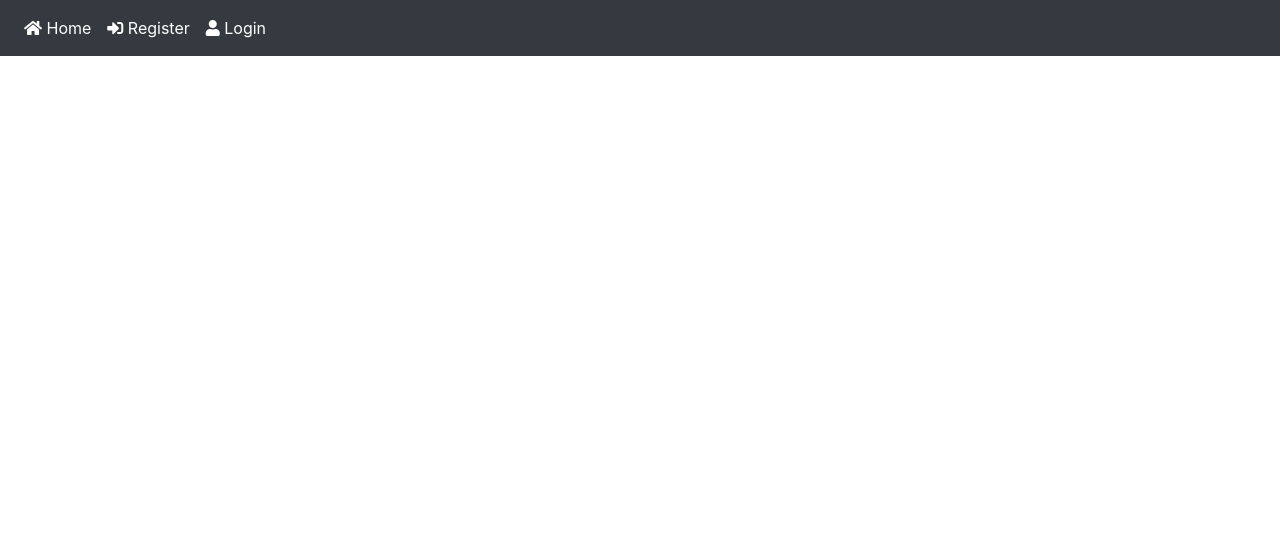
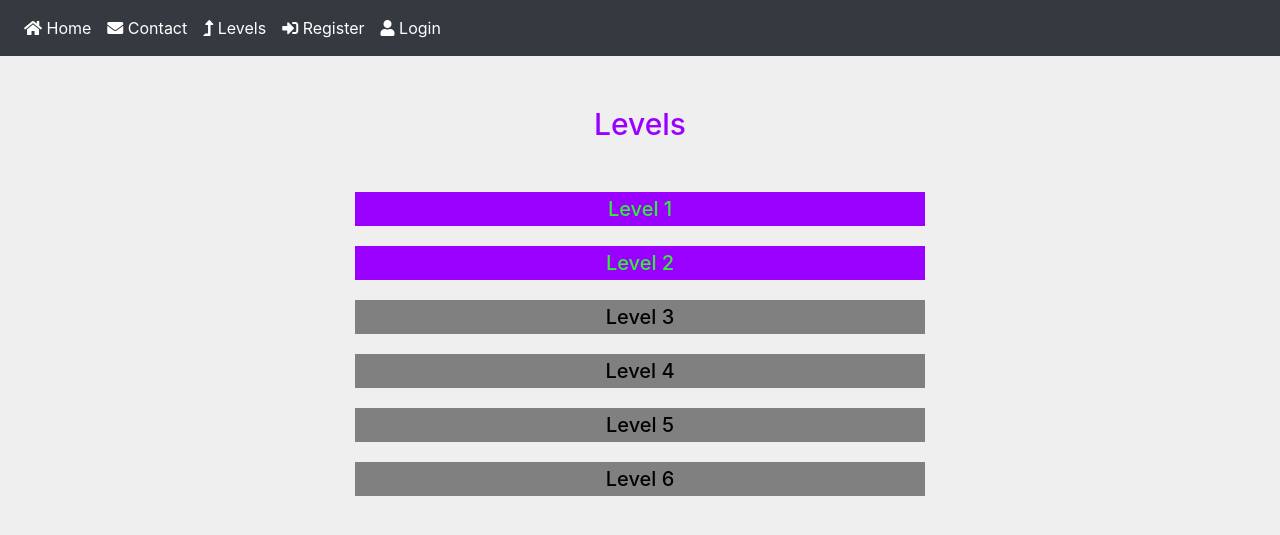
Before and after one commit to HTML42/H_running-robots, a PHP site: page /p_site/levels.html in a window 1280 px wide. Shown: the top 535 px of the page. Run offline with PHP 8.4, Linux system fonts and the light colour scheme; a stand-in replaces the project's code that opens the database connection; some libraries are stand-ins or nearby versions.

Commit message:
level_v1

```diff
--- a/levels.html
+++ b/levels.html
@@ -4,11 +4,19 @@
   <title>Running Robot</title>
   <meta charset="utf-8">
   <meta name="viewport" content="width=device-width, initial-scale=1">
+
   <link rel="stylesheet" href="https://use.fontawesome.com/releases/v5.0.13/css/all.css">
   <link rel="stylesheet" href="https://maxcdn.bootstrapcdn.com/bootstrap/4.1.0/css/bootstrap.min.css">
   <script src="https://ajax.googleapis.com/ajax/libs/jquery/3.3.1/jquery.min.js"></script>
   <script src="https://cdnjs.cloudflare.com/ajax/libs/popper.js/1.14.0/umd/popper.min.js"></script>
   <script src="https://maxcdn.bootstrapcdn.com/bootstrap/4.1.0/js/bootstrap.min.js"></script>
+
+  <!--link rel="stylesheet" href="lib/fontsawesome_v5.0.13.css" />
+  <link rel="stylesheet" href="lib/bootstrap.min.css" />
+  <script src="lib/jquery-3.1.1.min.js"></script>
+  <script src="lib/popper.min.js"></script>
+  <script src="lib/bootstrap.min.js"></script-->
+  <link rel="stylesheet" href="style/style.css" />
 </head>
 <body>
 
@@ -17,7 +25,12 @@
     <li class="nav-item active">
       <a class="nav-link" href="index.html"><i class="fa fa-home"></i>&nbsp;Home</a>
     </li>
-
+    <li class="nav-item active">
+      <a class="nav-link" href="contact.php"><i class="fa fa-envelope"></i>&nbsp;Contact</a>
+    </li>
+    <li class="nav-item active">
+      <a class="nav-link" href="levels.html"><i class="fa fa-level-up-alt"></i>&nbsp;Levels</a>
+    </li>
     <li class="nav-item active">
       <a class="nav-link" href="account/register.php"><i class="fa fa-sign-in-alt"></i>&nbsp;Register</a>
     </li>
@@ -27,6 +40,22 @@
   </ul>
 </nav>
 
+<div class="container-fluid">
+  <section class="row">
+   	<div class="col-xs-0 col-sm-1 col-md-3 col-lg-3"></div>
+   	<div class="col-xs-12 col-sm-10 col-md-6 col-lg-6">
+   		<h6 class="font-huge center main">Levels<br/></h6>
+		<h3 class="font-big center level">Level 1</h3>
+		<h3 class="font-big center level">Level 2</h3>
+		<h3 class="font-big center level_notavailable">Level 3</h3>
+		<h3 class="font-big center level_notavailable">Level 4</h3>
+		<h3 class="font-big center level_notavailable">Level 5</h3>
+		<h3 class="font-big center level_notavailable">Level 6</h3>
+	</div>
+	<div class="col-xs-0 col-sm-1 col-md-3 col-lg-3"></div>
+
+  </section>
+</div>
 
 </body>
 </html>
--- a/style/style.css
+++ b/style/style.css
@@ -18,7 +18,27 @@ body{
 .inline_me{
 	display:inline;
 }
-
+/*level*/
+.level{
+	background-color: #9900FF;
+	color:#33EE33;
+	padding:5px;
+}
+.level:hover{
+	background-color: purple;
+	color:#33EE33;
+	padding:10px;
+}
+.level_notavailable{
+	background-color: grey;
+	color:black;
+	padding:5px;
+}
+.level_notavailable:hover{
+	background-color: grey;
+	color:black;
+	padding:10px;
+}
 
 .main{ color: #9900FF;}
 .secondary{ color: #33EE33;}
```
